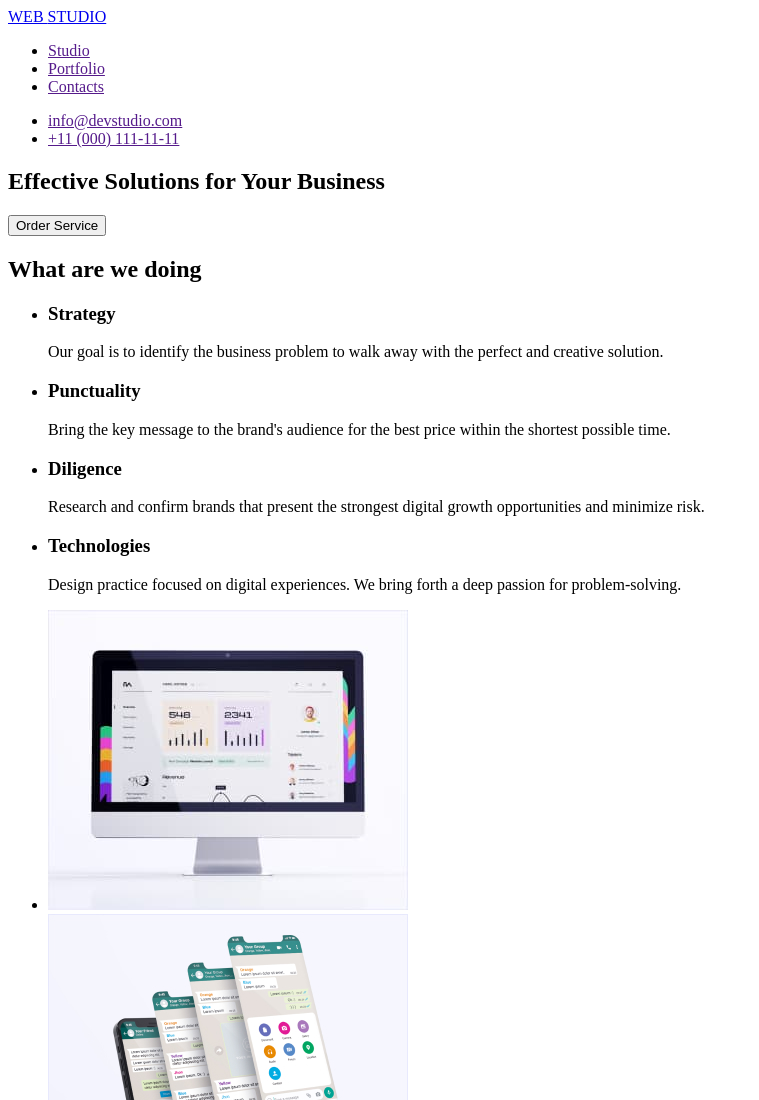
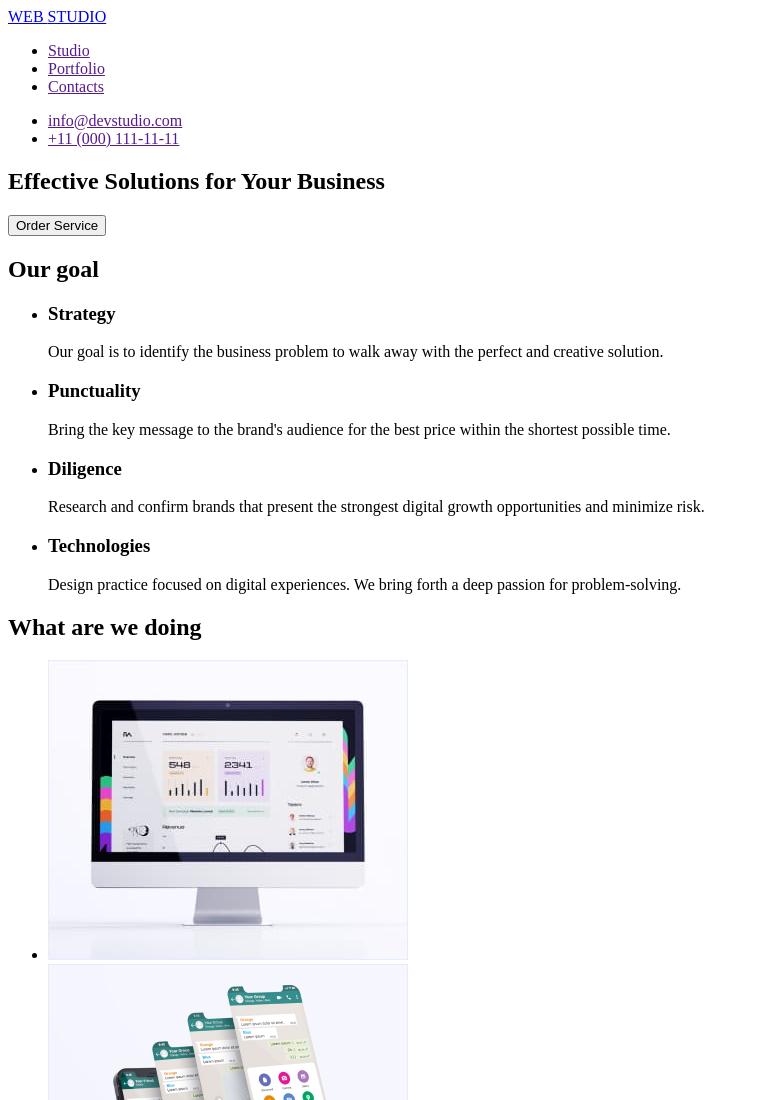
Before and after one commit to Yurchik1000/goit-markup-hw-01, a plain HTML site: page index.html in a window 1280 px wide. Shown: the top 1100 px of the page, without its empty margins (0-759 px from the left). Drawn offline with Linux system fonts and the light colour scheme.

Commit message:
updade section

```diff
--- a/index.html
+++ b/index.html
@@ -28,9 +28,9 @@
             <h1>Effective Solutions for Your Business</h1>
             <button type="button">Order Service</button>
         </section>
-        <!--What are we doing-->
+        <!--Our goal-->
         <section>
-            <h2>What are we doing</h2>
+            <h2>Our goal</h2>
             <ul>
                 <li>
                     <h3>Strategy</h3>
@@ -53,6 +53,10 @@
                         We bring forth a deep passion for problem-solving.</p>
                 </li>
             </ul>
+        <section>
+        <!--What are we doing-->
+                <h2>What are we doing</h2>
+        </section>
             <ul>
                 <li>
                     <img src="./images/Rectangle71.jpg" alt="monitor" width="360">
@@ -64,9 +68,6 @@
                     <img src="./images/Rectangle73.jpg" alt="notebook" width="360">
                 </li>
             </ul>
-
-
-
         </section>
         <!--Our Team-->
         <section>
```
